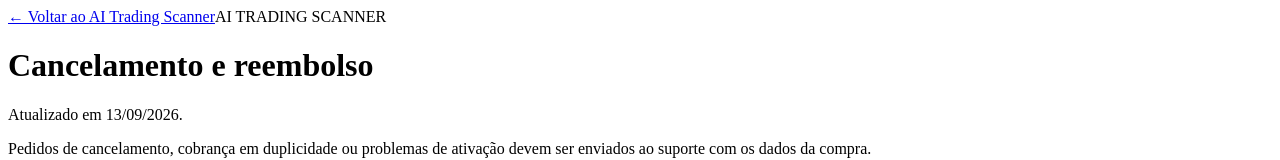
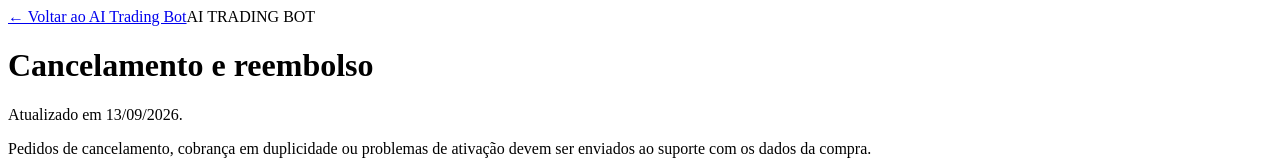
Before and after one commit to DouglasMotta95/ai-trading-scanner, a browser extension: page apps/customer-portal/refund.html in a window 1280 px wide. Shown: the top 160 px of the page. Drawn offline with Linux system fonts and the light colour scheme.

Commit message:
chore: rebrand refund page

```diff
--- a/apps/customer-portal/refund.html
+++ b/apps/customer-portal/refund.html
@@ -1 +1 @@
-<!doctype html><html lang="pt-BR"><head><meta charset="utf-8"><meta name="viewport" content="width=device-width,initial-scale=1"><meta name="theme-color" content="#050914"><title>Cancelamento e reembolso • AI Trading Scanner</title><link rel="stylesheet" href="/customer.css"></head><body><main class="legal-shell"><a class="legal-back" href="/">← Voltar ao AI Trading Scanner</a><span class="eyebrow">AI TRADING SCANNER</span><h1>Cancelamento e reembolso</h1><p class="legal-updated">Atualizado em 13/09/2026.</p><p>Pedidos de cancelamento, cobrança em duplicidade ou problemas de ativação devem ser enviados ao suporte com os dados da compra.</p><h2>Planos recorrentes</h2><p>Quando a cobrança recorrente estiver habilitada, o cancelamento impede novas renovações conforme as regras informadas no checkout e pelo provedor de pagamento.</p><h2>Pagamento único</h2><p>Planos de pagamento único não geram mensalidade. Pedidos de reembolso são analisados conforme a legislação aplicável e o estado de uso/ativação do acesso.</p><h2>Falha técnica</h2><p>Problemas técnicos devem ser comunicados para diagnóstico. A ferramenta não oferece garantia de resultado financeiro.</p></main></body></html>
+<!doctype html><html lang="pt-BR"><head><meta charset="utf-8"><meta name="viewport" content="width=device-width,initial-scale=1"><meta name="theme-color" content="#050914"><title>Cancelamento e reembolso • AI Trading Bot</title><link rel="stylesheet" href="/customer.css"></head><body><main class="legal-shell"><a class="legal-back" href="/">← Voltar ao AI Trading Bot</a><span class="eyebrow">AI TRADING BOT</span><h1>Cancelamento e reembolso</h1><p class="legal-updated">Atualizado em 13/09/2026.</p><p>Pedidos de cancelamento, cobrança em duplicidade ou problemas de ativação devem ser enviados ao suporte com os dados da compra.</p><h2>Planos recorrentes</h2><p>Quando a cobrança recorrente estiver habilitada, o cancelamento impede novas renovações conforme as regras informadas no checkout e pelo provedor de pagamento.</p><h2>Pagamento único</h2><p>Planos de pagamento único não geram mensalidade. Pedidos de reembolso são analisados conforme a legislação aplicável e o estado de uso/ativação do acesso.</p><h2>Falha técnica</h2><p>Problemas técnicos devem ser comunicados para diagnóstico. A ferramenta não oferece garantia de resultado financeiro.</p></main></body></html>
```
